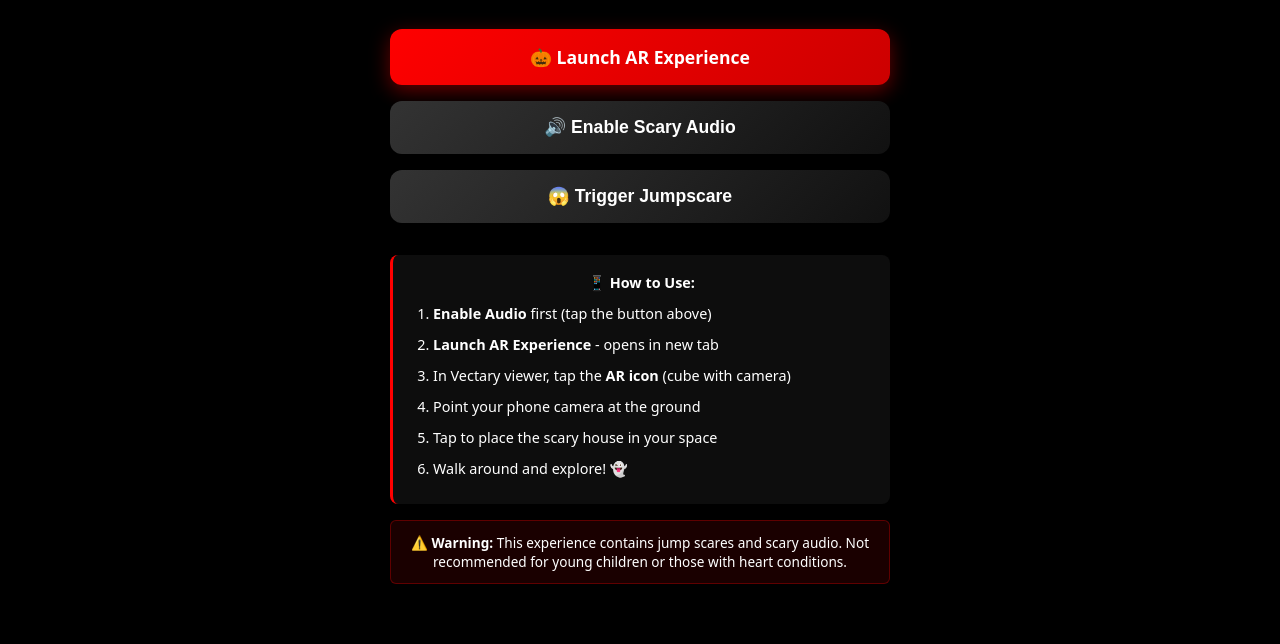
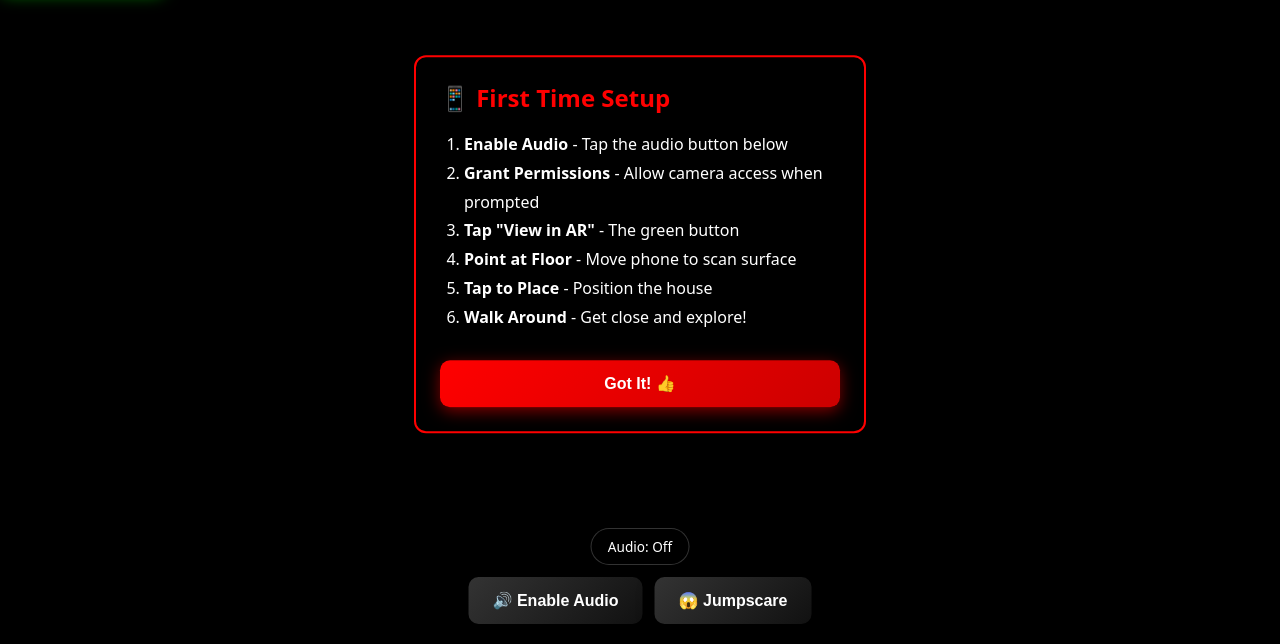
Before and after one commit to Vijay7129/ar-scary-house, a plain HTML site: page index.html in a window 1280 px wide. Shown: the part 156-800 px from the top of the page. Drawn offline with Linux system fonts and the light colour scheme; some packages are replaced by stand-ins of ours; a script that the page names is missing.

Commit message:
index.html

```diff
--- a/index.html
+++ b/index.html
@@ -4,102 +4,256 @@
   <meta charset="utf-8" />
   <meta name="viewport" content="width=device-width,initial-scale=1.0,maximum-scale=1.0"/>
   <title>AR Scary House</title>
+
+  <!-- Model Viewer - Google's AR/3D viewer -->
+  <script type="module" src="https://ajax.googleapis.com/ajax/libs/model-viewer/3.4.0/model-viewer.min.js"></script>
+
   <style>
-    body,html{height:100%;margin:0;background:#000;color:#fff;display:flex;align-items:center;justify-content:center;font-family:system-ui,-apple-system,Segoe UI,Roboto,"Helvetica Neue",Arial;}
-    .container {text-align:center;padding:24px;max-width:500px;}
-    h1 {font-size:2.5em;margin:0 0 12px;background:linear-gradient(135deg,#ff0000,#ff6600);-webkit-background-clip:text;-webkit-text-fill-color:transparent;background-clip:text;}
-    .subtitle {font-size:1.1em;opacity:0.85;margin-bottom:32px;line-height:1.5;}
-    .btn-group {display:flex;flex-direction:column;gap:16px;margin-bottom:32px;}
-    button, a.button {padding:16px 28px;border-radius:12px;border:0;background:linear-gradient(135deg,#ff0000,#cc0000);color:#fff;font-weight:700;font-size:1.1em;box-shadow:0 6px 20px rgba(255,0,0,0.4);cursor:pointer;transition:all 0.3s;text-decoration:none;display:block;}
-    button:hover, a.button:hover {transform:translateY(-2px);box-shadow:0 8px 24px rgba(255,0,0,0.6);}
-    .secondary {background:linear-gradient(135deg,#333,#111)!important;box-shadow:0 6px 20px rgba(0,0,0,0.4)!important;}
-    .secondary:hover {box-shadow:0 8px 24px rgba(0,0,0,0.6)!important;}
-    .instructions {background:rgba(255,255,255,0.05);padding:16px;border-radius:8px;font-size:0.9em;line-height:1.6;margin-top:24px;border-left:3px solid #ff0000;}
-    .instructions ol {text-align:left;margin:8px 0 0 0;padding-left:24px;}
-    .instructions li {margin:8px 0;}
-    .warning {background:rgba(255,0,0,0.1);padding:12px;border-radius:6px;margin-top:16px;font-size:0.85em;border:1px solid rgba(255,0,0,0.3);}
-    #audioControl {display:none;margin-top:24px;}
-    .audio-playing {color:#00ff00;font-weight:600;}
+    body,html{height:100%;margin:0;background:#000;color:#fff;font-family:system-ui,-apple-system,Segoe UI,Roboto,"Helvetica Neue",Arial;overflow:hidden;}
+
+    .container {height:100%;display:flex;flex-direction:column;}
+
+    .header {padding:16px;text-align:center;background:linear-gradient(180deg, rgba(20,0,0,0.95), rgba(0,0,0,0.85));box-shadow:0 2px 12px rgba(255,0,0,0.3);z-index:10;}
+
+    h1 {margin:0 0 8px;font-size:1.8em;background:linear-gradient(135deg,#ff0000,#ff6600);-webkit-background-clip:text;-webkit-text-fill-color:transparent;background-clip:text;}
+
+    .subtitle {font-size:0.9em;opacity:0.85;margin:0;}
+
+    model-viewer {
+      width:100%;
+      height:100%;
+      flex:1;
+      background-color:#000;
+      --poster-color:#000;
+      --progress-bar-color:#ff0000;
+    }
+
+    .controls {
+      position:fixed;
+      bottom:20px;
+      left:50%;
+      transform:translateX(-50%);
+      display:flex;
+      flex-direction:column;
+      gap:12px;
+      z-index:100;
+      align-items:center;
+    }
+
+    .btn-row {display:flex;gap:12px;}
+
+    button {
+      padding:14px 24px;
+      border-radius:10px;
+      border:0;
+      background:linear-gradient(135deg,#ff0000,#cc0000);
+      color:#fff;
+      font-weight:700;
+      font-size:1em;
+      box-shadow:0 4px 16px rgba(255,0,0,0.5);
+      cursor:pointer;
+      transition:all 0.3s;
+      white-space:nowrap;
+    }
+
+    button:active {transform:scale(0.95);}
+
+    .secondary {background:linear-gradient(135deg,#333,#111)!important;box-shadow:0 4px 16px rgba(0,0,0,0.6)!important;}
+
+    .ar-button {
+      background:linear-gradient(135deg,#00ff00,#00cc00)!important;
+      box-shadow:0 4px 16px rgba(0,255,0,0.5)!important;
+      font-size:1.1em;
+      animation:pulse 2s infinite;
+    }
+
+    @keyframes pulse {
+      0%, 100% {box-shadow:0 4px 16px rgba(0,255,0,0.5);}
+      50% {box-shadow:0 4px 24px rgba(0,255,0,0.8);}
+    }
+
+    .status {
+      background:rgba(0,0,0,0.8);
+      padding:8px 16px;
+      border-radius:20px;
+      font-size:0.85em;
+      border:1px solid rgba(255,255,255,0.2);
+    }
+
+    .status.active {
+      border-color:#00ff00;
+      color:#00ff00;
+    }
+
+    .instructions {
+      position:fixed;
+      top:50%;
+      left:50%;
+      transform:translate(-50%, -50%);
+      background:rgba(0,0,0,0.95);
+      padding:24px;
+      border-radius:12px;
+      border:2px solid #ff0000;
+      max-width:90%;
+      width:400px;
+      z-index:200;
+      display:none;
+    }
+
+    .instructions.show {display:block;}
+
+    .instructions h2 {margin:0 0 16px;color:#ff0000;}
+
+    .instructions ol {margin:12px 0;padding-left:24px;line-height:1.8;}
+
+    .instructions button {width:100%;margin-top:16px;}
+
+    @keyframes shake {
+      0%, 100% {transform:translate(-50%, -50%) rotate(0deg);}
+      25% {transform:translate(-50%, -50%) rotate(-5deg);}
+      75% {transform:translate(-50%, -50%) rotate(5deg);}
+    }
+
+    .shake {animation:shake 0.3s ease-in-out 3;}
   </style>
 </head>
 <body>
   <div class="container">
-    <h1>🏚️ AR Scary House</h1>
-    <div class="subtitle">Experience horror in your real world with AR technology</div>
-
-    <div class="btn-group">
-      <a href="https://app.vectary.com/p/17pWaesFZN38b8iqw7SEJA" target="_blank" class="button" id="openAR">
-        🎃 Launch AR Experience
-      </a>
-      <button class="button secondary" id="enableAudio">🔊 Enable Scary Audio</button>
-      <button class="button secondary" id="jumpscare">😱 Trigger Jumpscare</button>
+    <div class="header">
+      <h1>🏚️ AR Scary House</h1>
+      <div class="subtitle">Tap "View in AR" to place the haunted house in your space</div>
     </div>
 
-    <div id="audioControl">
-      <div class="audio-playing">✓ Audio Enabled - Volume Up!</div>
+    <!-- Model Viewer with AR support -->
+    <model-viewer
+      id="viewer"
+      src="scary-house.glb"
+      alt="Scary haunted house 3D model"
+      ar
+      ar-modes="webxr scene-viewer quick-look"
+      camera-controls
+      touch-action="pan-y"
+      shadow-intensity="1"
+      exposure="1"
+      environment-image="neutral"
+      auto-rotate
+      auto-rotate-delay="1000"
+      rotation-per-second="30deg"
+    >
+      <!-- AR Button (automatically appears on supported devices) -->
+      <button slot="ar-button" class="ar-button" id="arButton">
+        👻 View in AR
+      </button>
+    </model-viewer>
+
+    <div class="controls">
+      <div id="status" class="status">Audio: Off</div>
+      <div class="btn-row">
+        <button id="audioBtn" class="secondary">🔊 Enable Audio</button>
+        <button id="scareBtn" class="secondary">😱 Jumpscare</button>
+      </div>
     </div>
 
-    <div class="instructions">
-      <strong>📱 How to Use:</strong>
+    <div class="instructions" id="instructions">
+      <h2>📱 First Time Setup</h2>
       <ol>
-        <li><strong>Enable Audio</strong> first (tap the button above)</li>
-        <li><strong>Launch AR Experience</strong> - opens in new tab</li>
-        <li>In Vectary viewer, tap the <strong>AR icon</strong> (cube with camera)</li>
-        <li>Point your phone camera at the ground</li>
-        <li>Tap to place the scary house in your space</li>
-        <li>Walk around and explore! 👻</li>
+        <li><strong>Enable Audio</strong> - Tap the audio button below</li>
+        <li><strong>Grant Permissions</strong> - Allow camera access when prompted</li>
+        <li><strong>Tap "View in AR"</strong> - The green button</li>
+        <li><strong>Point at Floor</strong> - Move phone to scan surface</li>
+        <li><strong>Tap to Place</strong> - Position the house</li>
+        <li><strong>Walk Around</strong> - Get close and explore!</li>
       </ol>
-    </div>
-
-    <div class="warning">
-      ⚠️ <strong>Warning:</strong> This experience contains jump scares and scary audio. Not recommended for young children or those with heart conditions.
+      <button onclick="document.getElementById('instructions').classList.remove('show')">
+        Got It! 👍
+      </button>
     </div>
   </div>
 
+  <!-- Audio files -->
   <audio id="amb" loop src="haunted-house-ambience-337104.mp3"></audio>
   <audio id="scream" src="794212__aksiny_soundeditor__monster-scream-2.wav"></audio>
 
   <script>
-    const enableBtn = document.getElementById('enableAudio');
-    const jumpBtn = document.getElementById('jumpscare');
+    const viewer = document.getElementById('viewer');
+    const audioBtn = document.getElementById('audioBtn');
+    const scareBtn = document.getElementById('scareBtn');
+    const status = document.getElementById('status');
+    const instructions = document.getElementById('instructions');
     const amb = document.getElementById('amb');
     const scream = document.getElementById('scream');
-    const audioControl = document.getElementById('audioControl');
 
-    enableBtn.addEventListener('click', async () => {
+    let audioEnabled = false;
+    let isFirstVisit = !localStorage.getItem('visited');
+
+    // Show instructions on first visit
+    if (isFirstVisit) {
+      setTimeout(() => {
+        instructions.classList.add('show');
+        localStorage.setItem('visited', 'true');
+      }, 1000);
+    }
+
+    // Enable audio
+    audioBtn.addEventListener('click', async () => {
       try {
         await amb.play();
-        enableBtn.textContent = '✓ Audio Playing';
-        enableBtn.style.background = 'linear-gradient(135deg,#00cc00,#008800)';
-        audioControl.style.display = 'block';
+        audioEnabled = true;
+        audioBtn.textContent = '✓ Audio On';
+        audioBtn.style.background = 'linear-gradient(135deg,#00cc00,#008800)';
+        status.textContent = 'Audio: On';
+        status.classList.add('active');
       } catch(e) {
-        console.warn('Autoplay blocked:', e);
-        enableBtn.textContent = '⚠️ Tap Again to Enable';
+        console.warn('Audio blocked:', e);
+        audioBtn.textContent = '⚠️ Tap Again';
       }
     });
 
-    jumpBtn.addEventListener('click', () => {
+    // Jumpscare button
+    scareBtn.addEventListener('click', () => {
+      triggerJumpscare();
+    });
+
+    function triggerJumpscare() {
       scream.currentTime = 0;
       scream.play();
-      document.body.style.animation = 'shake 0.5s';
-      setTimeout(() => document.body.style.animation = '', 500);
-    });
+      document.body.style.background = '#ff0000';
+      instructions.classList.add('shake');
+      setTimeout(() => {
+        document.body.style.background = '#000';
+        instructions.classList.remove('shake');
+      }, 300);
+    }
 
-    // Random ambient scares
+    // Random ambient jumpscares
     let lastScare = 0;
-    document.addEventListener('touchstart', () => {
+    setInterval(() => {
       const now = Date.now();
-      if (now - lastScare > 3000 && Math.random() < 0.05) {
+      if (audioEnabled && now - lastScare > 15000 && Math.random() < 0.1) {
         lastScare = now;
-        scream.currentTime = 0;
-        scream.play();
+        triggerJumpscare();
+      }
+    }, 5000);
+
+    // AR session tracking
+    viewer.addEventListener('ar-status', (event) => {
+      if (event.detail.status === 'session-started') {
+        status.textContent = '👻 AR Active!';
+        status.style.borderColor = '#00ff00';
+      } else if (event.detail.status === 'not-presenting') {
+        status.textContent = 'Audio: ' + (audioEnabled ? 'On' : 'Off');
       }
     });
 
-    // Shake animation
-    const style = document.createElement('style');
-    style.textContent = '@keyframes shake{0%,100%{transform:translateX(0)}25%{transform:translateX(-10px)}75%{transform:translateX(10px)}}';
-    document.head.appendChild(style);
+    // Touch interaction for immersion
+    let touchCount = 0;
+    viewer.addEventListener('touchstart', () => {
+      touchCount++;
+      if (touchCount > 5 && Math.random() < 0.15) {
+        triggerJumpscare();
+        touchCount = 0;
+      }
+    });
   </script>
 </body>
 </html>
```
